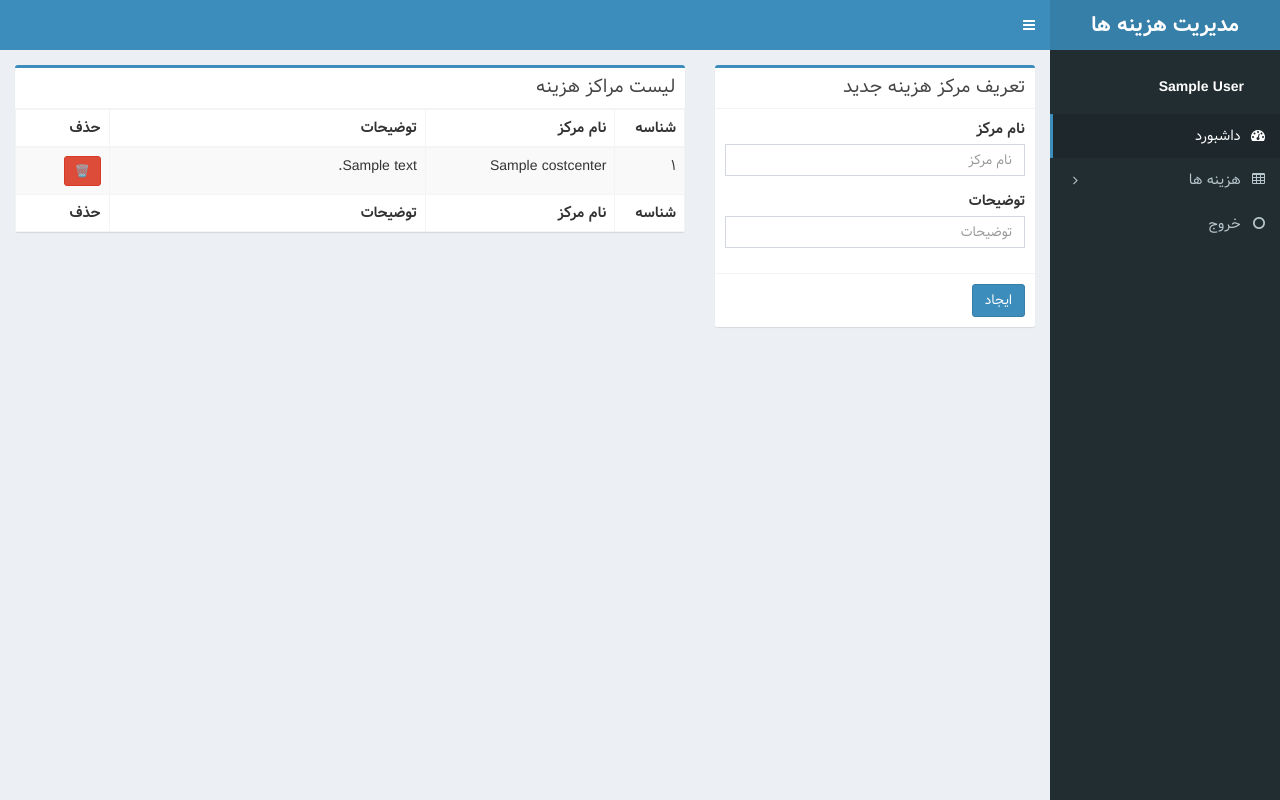
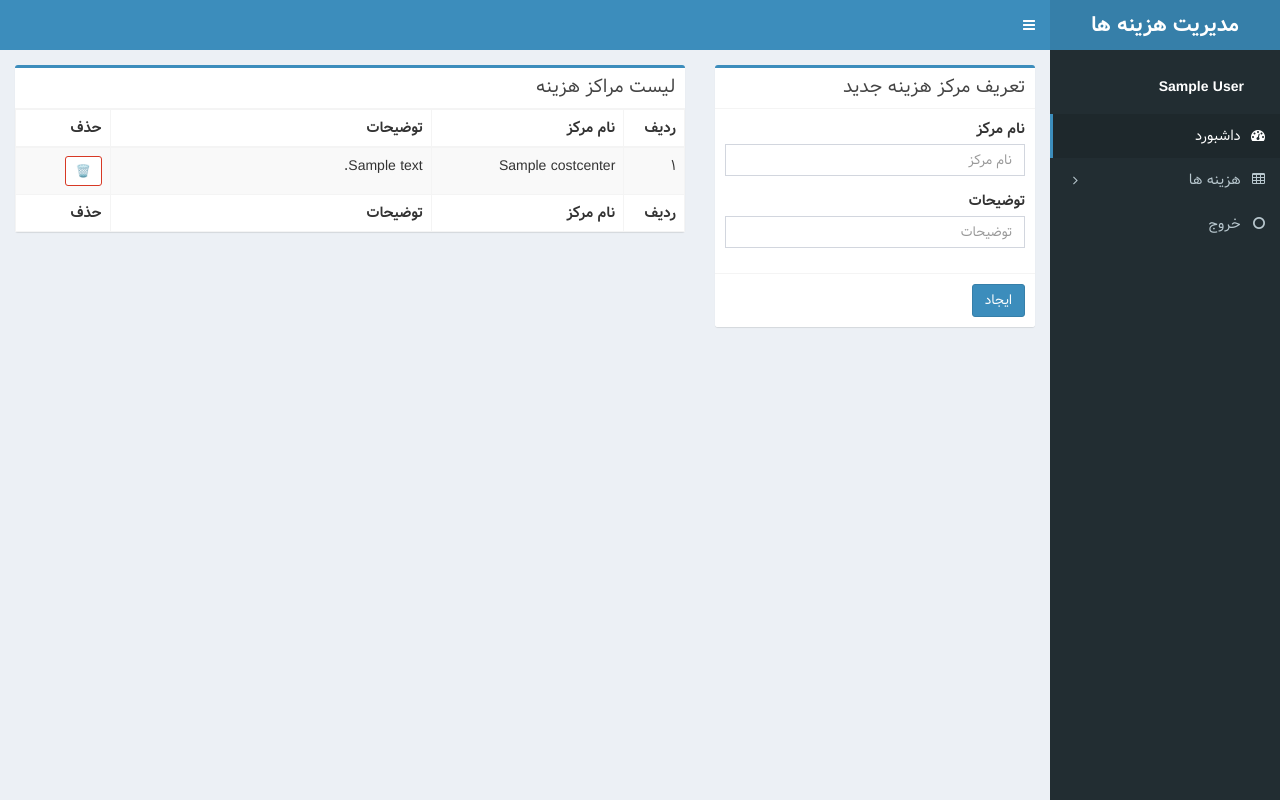
Before and after one commit to MahdiMosazadeh/CostManage, a Flask app: page /dashboard/costCenters in a window 1280 px wide. Run offline with Flask 3, Linux system fonts and the light colour scheme; the visitor is signed in with stand-in values (Sample User, id 1); tables that the repository leaves empty hold one stand-in row (values such as "Sample post"); some libraries are stand-ins or nearby versions.

Commit message:
Some Improvement
* Required Name Input
* Cost Center Lists By Row Number
* Change Style Delete Button

```diff
--- a/templates/costCenters.html
+++ b/templates/costCenters.html
@@ -17,7 +17,7 @@
             <div class="box-body">
               <div class="form-group">
                 <label for="costCenterName">نام مرکز</label>
-                <input type="text" class="form-control" id="costCenterName" name="costCenterName" placeholder="نام مرکز" />
+                <input type="text" class="form-control" id="costCenterName" name="costCenterName" placeholder="نام مرکز" required />
               </div>
               <div class="form-group">
                 <label for="costCenterDesc">توضیحات</label>
@@ -57,7 +57,7 @@
           <table id="example1" class="table table-bordered table-striped">
             <thead>
               <tr>
-                <th>شناسه</th>
+                <th>ردیف</th>
                 <th>نام مرکز</th>
                 <th>توضیحات</th>
                 <th>حذف</th>
@@ -66,13 +66,13 @@
             <tbody>
               {% for costCenter in selectCC %}
                 <tr>
-                  <td style="width: 2%">{{ costCenter.id }}</td>
+                  <td style="width: 2%">{{ loop.index }}</td>
                   <td style="width: 15%">{{ costCenter.name }}</td>
                   <td style="width: 25%">{{ costCenter.description }}</td>
                   <td style="width: 5%">
                     <form method="POST" action="{{ url_for('costCenters') }}" onsubmit="return confirm('آیا مطمئنی که می‌خوای حذفش کنی؟');">
                       <input type="hidden" value="{{ costCenter.id }}" name="cc_id" />
-                      <button type="submit" name="submitDeleteCostCenter" class="btn btn-danger btn-sm">🗑️</button>
+                      <button type="submit" name="submitDeleteCostCenter" class="btn btn-danger btn-sm" style="background-color: #ffffff;">🗑️</button>
                     </form>
                   </td>
                 </tr>
@@ -80,7 +80,7 @@
             </tbody>
             <tfoot>
               <tr>
-                <th>شناسه</th>
+                <th>ردیف</th>
                 <th>نام مرکز</th>
                 <th>توضیحات</th>
                 <th>حذف</th>
```
